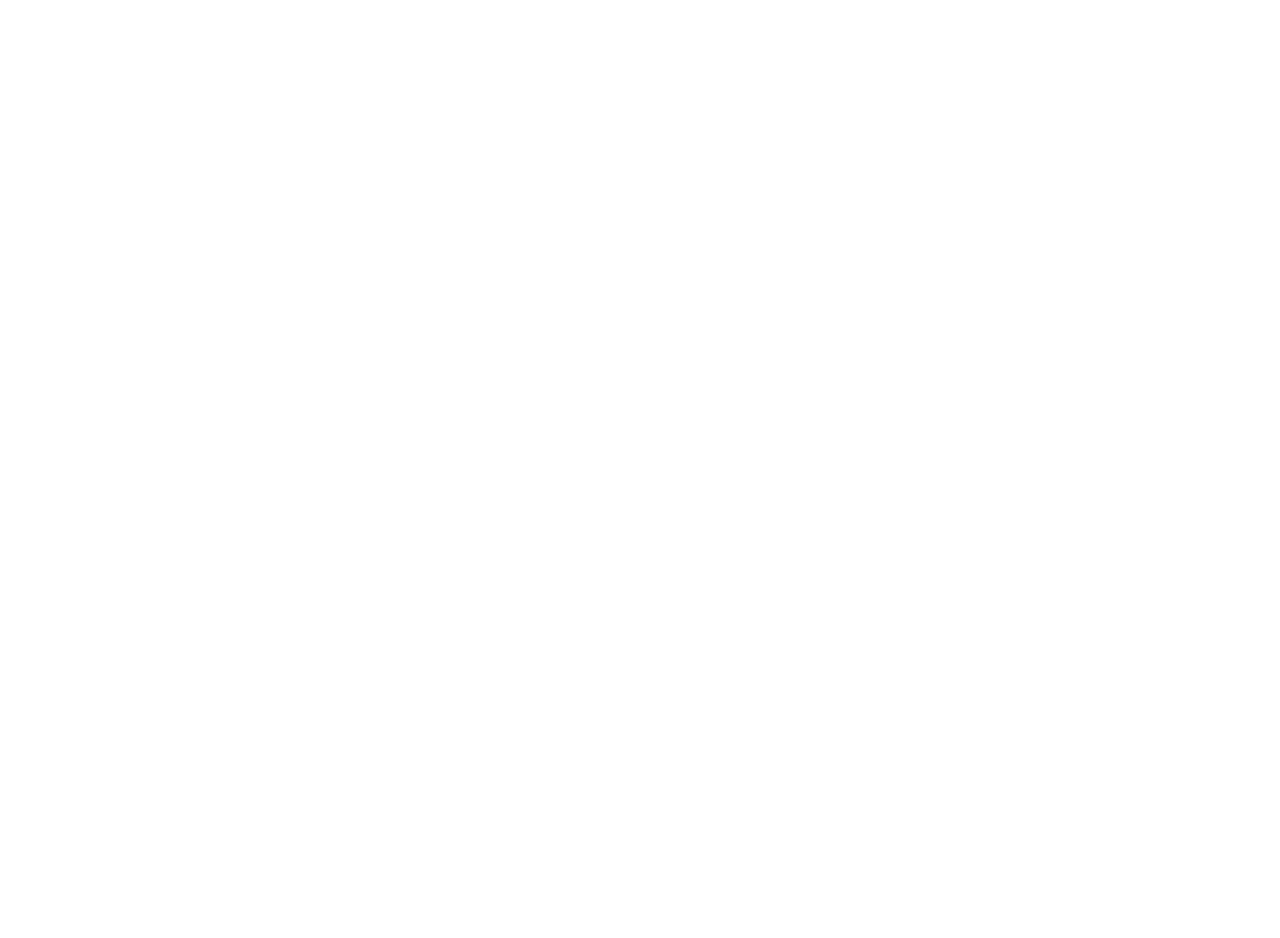
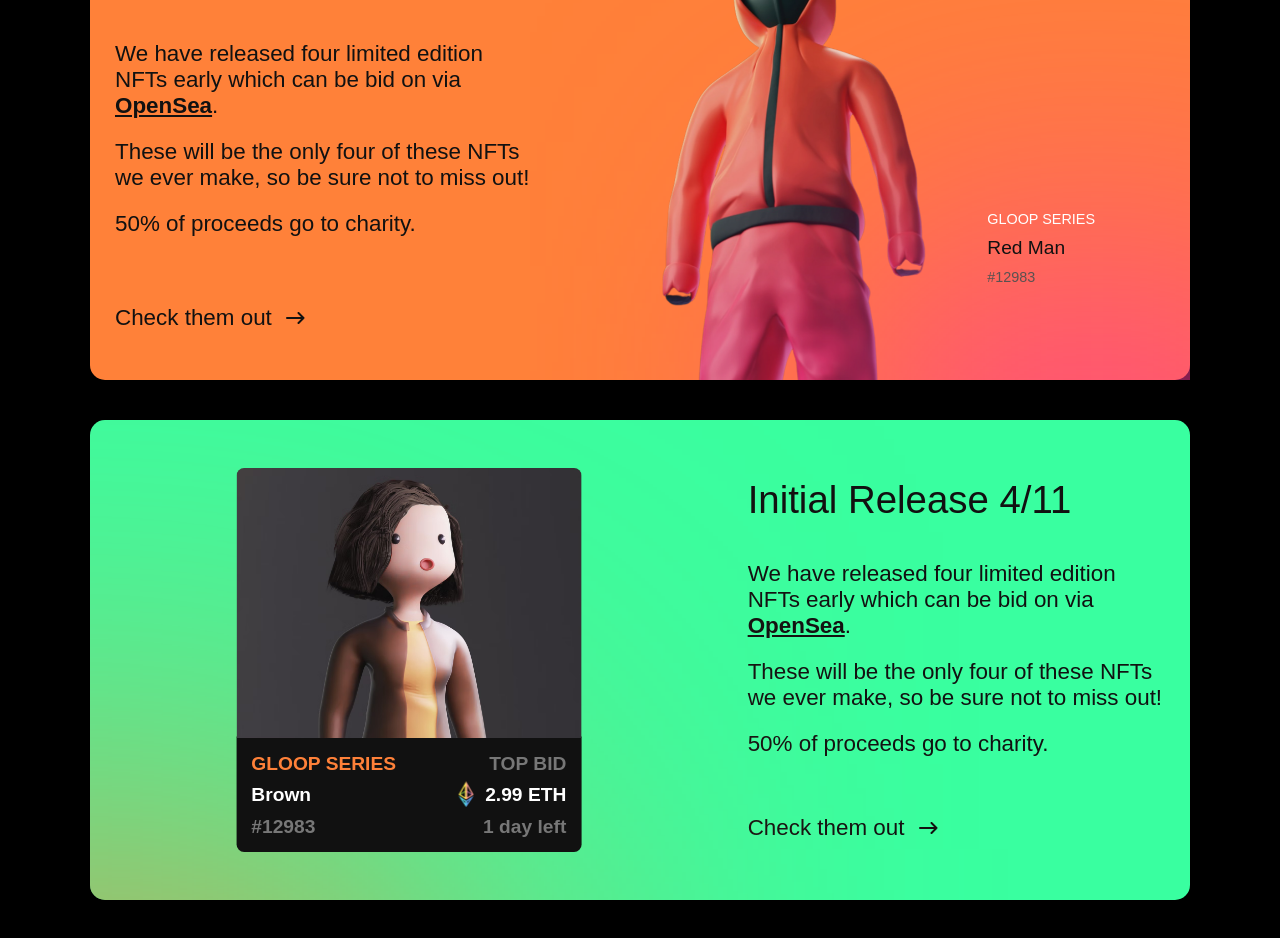
Before and after one commit to Shambhukumar/NFT-Palace, a React (Create React App) app: page / in a window 1280 px wide. Shown: the part 1840-2778 px from the top of the page. Before the commit the page ends 1770 px from the top, so only its background shows below. Built offline with nearby package versions, Linux system fonts and the light colour scheme.

Commit message:
added section 1

```diff
--- a/src/App.js
+++ b/src/App.js
@@ -2,6 +2,7 @@
 import Header from './components/header/Header';
 import Hero from './components/hero/Hero';
 import Press from './components/press/Press';
+import Section1 from './components/Section1/Section1';
 import Showcase from './components/showcase/Showcase';
 import Upsell from './components/upsell/Upsell';
 const  App = () => {
@@ -12,6 +13,7 @@
      <Upsell/>
      <Press/>
      <Showcase/>
+     <Section1/>
     </div>
   );
 }
--- /dev/null
+++ b/src/components/Section1/Section1.js
@@ -0,0 +1,78 @@
+import React from "react";
+import "./section1.scss";
+import Img1 from "../../Assets/img/section-1.png";
+import img2 from "../../Assets/img/upsell/upsell-2.png";
+import arrow from "../../Assets/img/arrow.svg";
+import currency from "../../Assets/img/currency-1.png";
+import Card from "../Card";
+const Section1 = () => {
+  const carddata =  {
+    img: img2,
+    series: "GLOOP SERIES",
+    name: "Brown",
+    price: 2.99,
+    currency: "ETH",
+    id: "#12983",
+    days: "1 day left",
+    icon: currency,
+    backcolor: "#111111",
+    fontcolor: "#ffff"
+
+  }
+  return (
+    <div className="section1">
+      <dev className="section1-1">
+      <div className="section1-1-text">
+        <span className="section1-1-text-head">Initial Release 4/11</span>
+        <div>
+        <p className="section1-1-text-peragraph-1">
+          We have released four limited edition NFTs early which can be bid on
+          via <span>OpenSea</span>.
+        </p>
+        <p className="section1-1-text-peragraph-2">
+          These will be the only four of these NFTs we ever make, so be sure not
+          to miss out!
+        </p>
+        <p className="section1-1-text-peragraph-3">50% of proceeds go to charity.</p>
+        </div>
+        <span className="section1-1-text-btn">Check them out <img src={arrow} alt="arrow"/></span>
+      </div>
+      <div className="section1-1-image">
+          <img src={Img1} alt="red-man-img"/>
+          <span></span>
+            <div className="section1-1-image-text">
+            <span className="section1-1-image-text-top">GLOOP SERIES</span>
+            <span  className="section1-1-image-text-mid">Red Man</span>
+            <span  className="section1-1-image-text-bot">#12983</span>
+          </div>
+          <span className="section1-1-image-color"></span>
+      </div>
+      </dev>
+      <dev className="section1-2">
+      <div className="section1-2-text">
+        <span className="section1-2-text-head">Initial Release 4/11</span>
+        <div>
+        <p className="section1-2-text-peragraph-1">
+          We have released four limited edition NFTs early which can be bid on
+          via <span>OpenSea</span>.
+        </p>
+        <p className="section1-2-text-peragraph-2">
+          These will be the only four of these NFTs we ever make, so be sure not
+          to miss out!
+        </p>
+        <p className="section1-2-text-peragraph-3">50% of proceeds go to charity.</p>
+        </div>
+        <span className="section1-2-text-btn">Check them out <img src={arrow} alt="arrow"/></span>
+      </div>
+      <div className="section1-2-image">
+         <span className="section1-2-image-card"><Card  data={carddata}/></span>
+          {/* <img src={Img1} alt="red-man-img"/> */}
+          {/* <span></span> */}
+          <span className="section1-2-image-color"></span>
+      </div>
+      </dev>
+    </div>
+  );
+};
+
+export default Section1;
--- /dev/null
+++ b/src/components/Section1/section1.scss
@@ -0,0 +1,128 @@
+.section1{
+
+    &-1{
+        &-image{
+            width: 60%;
+            display: flex;
+            height: 60vh;
+            position: relative;
+            overflow: hidden;
+            justify-content: space-between;
+            align-items: flex-end;
+            font-size: 0.9rem;
+            &-text{
+                &-top{
+                    color: #ffff;
+                }
+                &-mid{
+                    font-size: 1.2rem;
+                }
+                &-bot{
+                    color: rgba(80, 80, 80, 0.945);
+                }
+                z-index: 1;
+                display: flex;
+                flex-direction: column;
+                padding: 90px;
+                span{
+                     padding: 5px;
+                    // margin-bottom: 5px;
+                }
+            }
+            &-color{
+                position: absolute;
+                bottom: -70%;
+                right: -20%;
+                height: 450px;
+                width: 450px;
+                background-color: #FF3998;
+                filter: blur(150px);
+            }
+            img{
+                top: 5%;
+                position: absolute;
+                right: 40%;
+                width: 40%;
+                object-fit: cover;
+            }
+        }
+    }
+    &-1, &-2{
+        height: 60vh;
+        margin: 40px 0px;
+    border-radius: 15px;
+    background-color: #FF8139;
+    color: #111111;
+    display: flex;
+
+    &-text{
+        padding-left: 25px;
+        width: 40%;
+        display: flex;
+        flex-direction: column;
+        justify-content: space-evenly;
+        &-head{
+            font-size: 2.4rem;
+        }
+        &-peragraph{
+            &-1{
+                span{
+                    font-weight: 600;
+                    cursor: pointer;
+                    text-decoration: underline;
+                }
+            }
+        }
+        p{
+            font-size: 1.4rem;
+            margin-bottom: 20px;
+        }
+        &-btn{
+            width: 190px;
+            display: flex;
+            align-items: center;
+            justify-content: space-between;
+            cursor: pointer;
+            font-size: 1.4rem;
+
+        }
+    }
+
+    }
+    &-2{
+        overflow: hidden;
+        background-color: #39FFA0;
+        flex-direction: row-reverse;
+        // position: relative;
+        &-text{
+            width: 50%;
+            padding: 20px;
+
+
+        }
+        &-image{
+           &-card{
+               z-index: 1;
+           }
+           display: flex;
+           justify-content: center;
+           align-items: center;
+
+            width: 70%;
+            // position: absolute;
+            transform: scale(1.5);
+            &-color{
+                position: absolute;
+                bottom: -70%;
+                left: -20%;
+                height: 450px;
+                width: 450px;
+                background: linear-gradient(0deg, #FF8139, #FF8139), #FF8139;
+                filter: blur(437.104px);
+                filter: blur(150px);
+            }
+
+        }
+    }
+
+}
--- a/src/components/card.scss
+++ b/src/components/card.scss
@@ -32,6 +32,7 @@
         }
         &-mid{
             &-price{
+                width: 34%;
             display: flex;
             justify-content: space-between;
             align-items: center;
--- a/src/components/showcase/showcase.scss
+++ b/src/components/showcase/showcase.scss
@@ -1,5 +1,6 @@
 .showcase{
     margin: 5% 0%;
+
     &-text{
         display: flex;
         flex-direction: column;
```
Also changed, not shown: src/Assets/img/arrow.svg (added).
